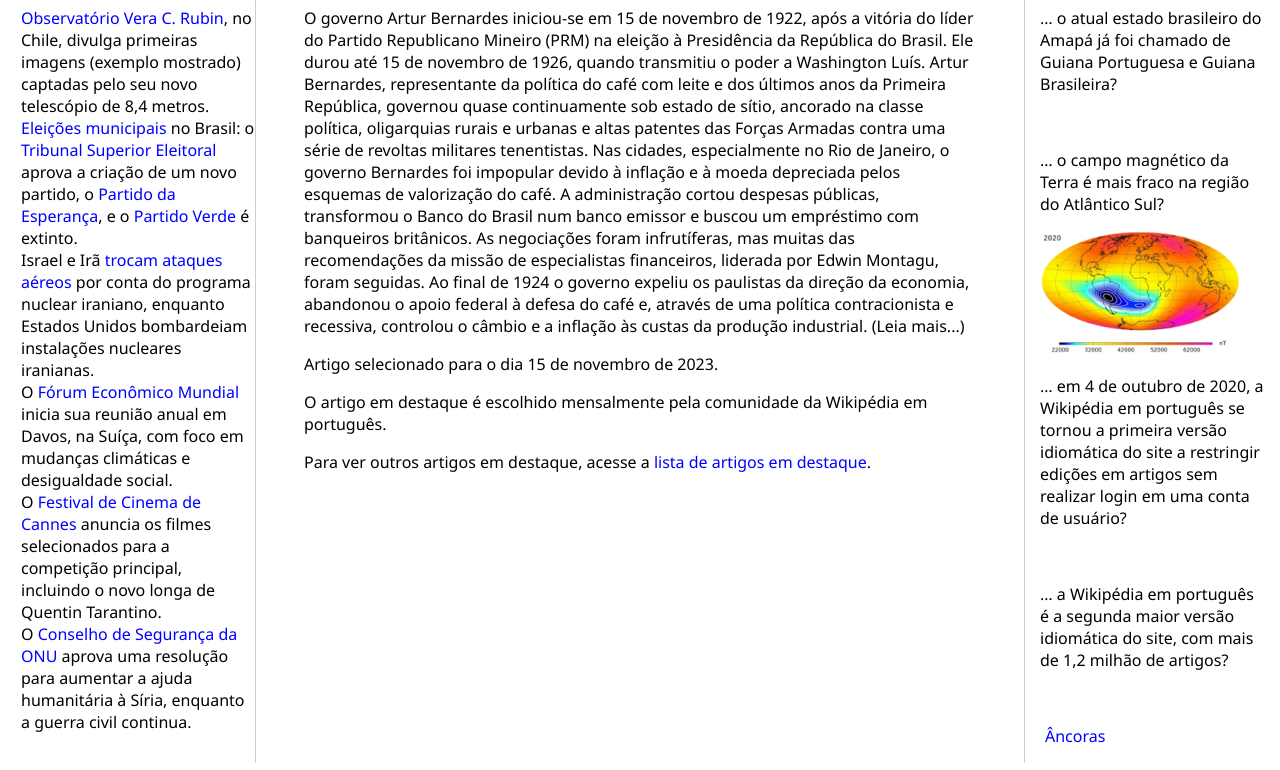
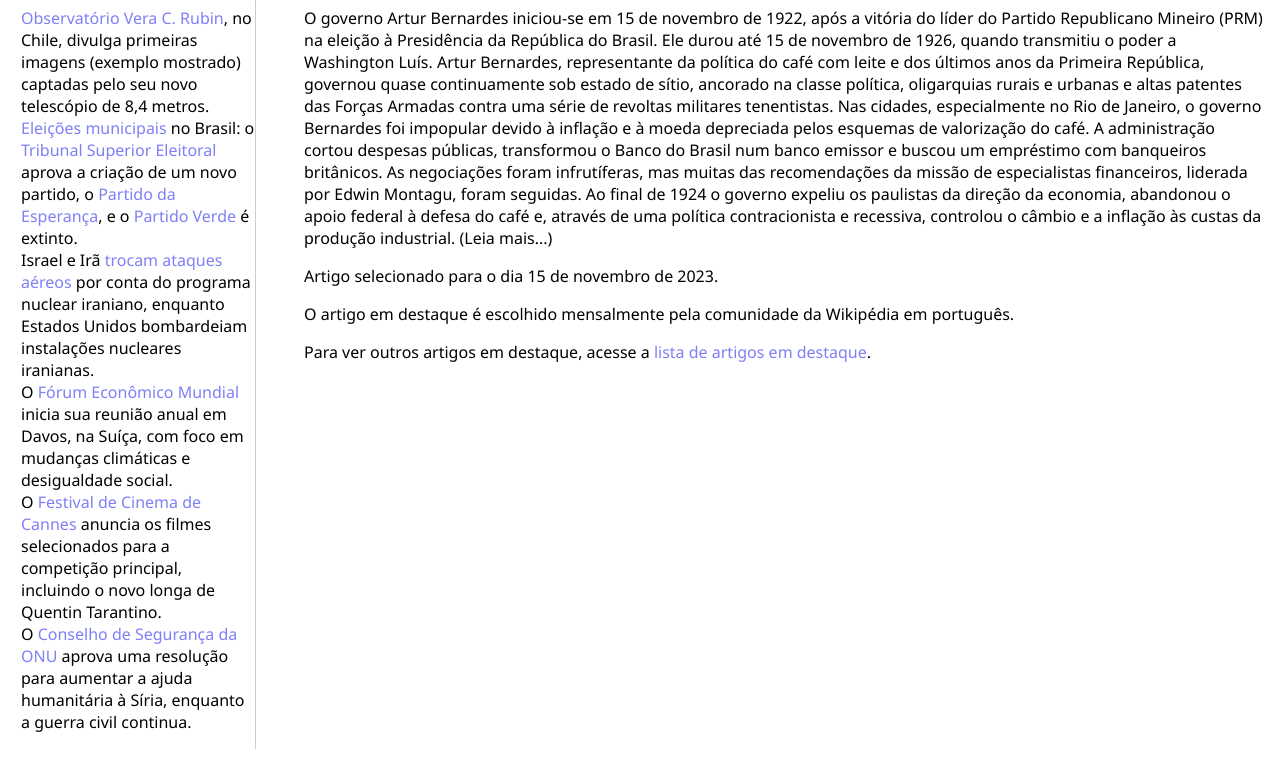
Before and after one commit to beatriz-ana/curso-web-developer, a plain HTML site: page html/desafio-wikipedia/index.html in a window 1280 px wide. Shown: the part 386-1156 px from the top of the page. Drawn offline with Linux system fonts and the light colour scheme.

Commit message:
Update style.css

```diff
--- a/html/desafio-wikipedia/assets/style.css
+++ b/html/desafio-wikipedia/assets/style.css
@@ -4,7 +4,7 @@ body, html {
     font-family: 'Segoe UI', Tahoma, Geneva, Verdana, sans-serif;
 }
 ul { list-style: none; padding-left: 5px; }
-a { color:blue; text-decoration: none;}
+a { color:rgb(127, 127, 248); text-decoration: none;}
 .bar {
     background-color: #f9f9fb;
     padding:15px;
@@ -30,11 +30,12 @@ h2 {
 .content {
   max-width: 1440px;
   margin: auto;
-    grid-gap: 3rem;
   display: grid;
   gap: 3rem;
-    grid-template-areas: "sidebar main anchors";
-    grid-template-columns: minmax(0,15rem) minmax(0,2.5fr) minmax(0,15rem);
+  grid-template-areas:
+    "sidebar main"
+    "anchors anchors"; /* anchors vai embaixo, ocupando 2 colunas */
+  grid-template-columns: minmax(0, 15rem) minmax(0, 1fr);
   padding-left: 1rem;
   padding-right: 1rem;
 }
@@ -55,8 +56,8 @@ h2 {
 }
 
 .anchors {
-  border-left: solid 1px #cdcdcd;
-  padding-left: 15px;
+  border-top: solid 1px #cdcdcd;
+  padding-top: 15px;
   grid-area: anchors;
 }
 figure {
```
Lines whose indentation alone changed are shown as unchanged.
